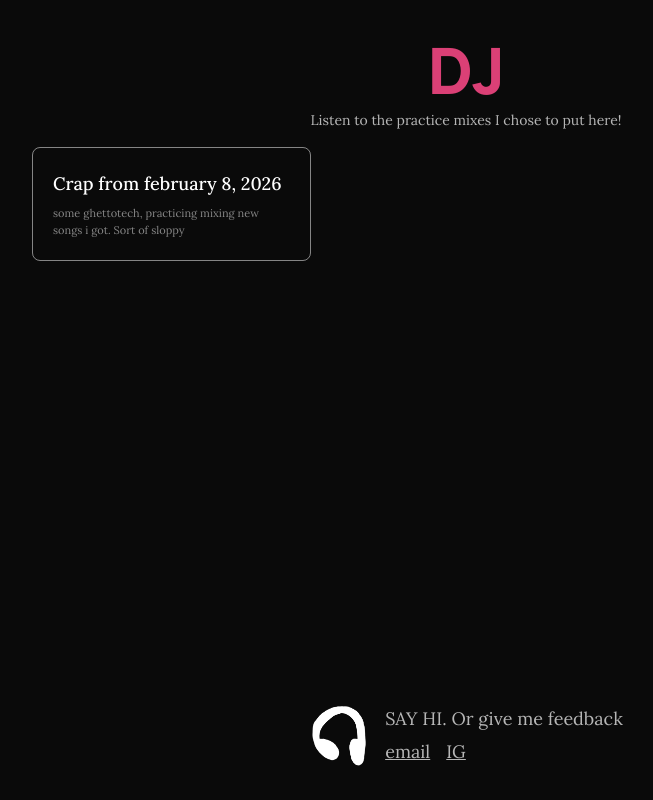
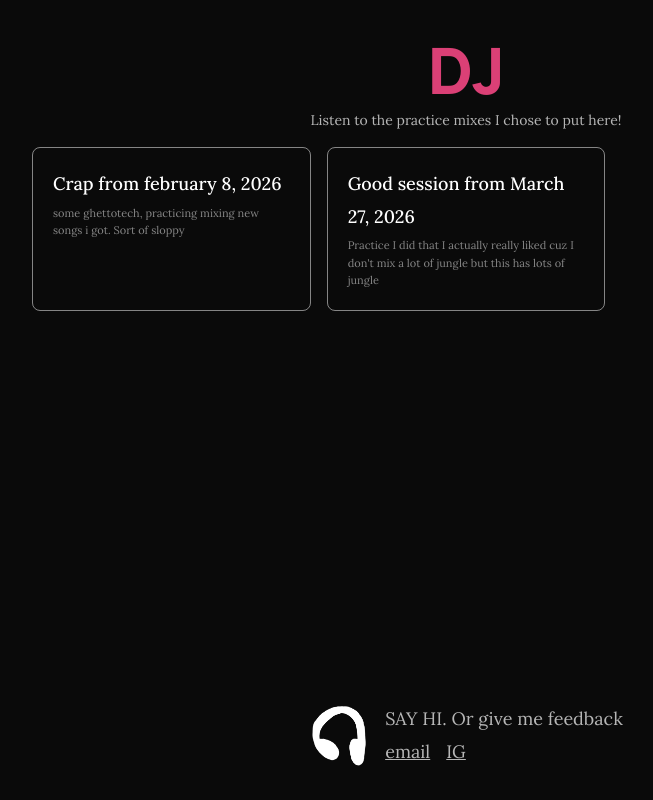
Before and after one commit to loluwao/fairly-odd-blog, a React (Vite) app: page /dj in a window 1280 px wide. Shown: the whole page, without its empty margins (174-827 px from the left). Built offline with nearby package versions, Linux system fonts and the light colour scheme; no server answers.

Commit message:
add track march 27

```diff
--- a/src/dj/tracks.ts
+++ b/src/dj/tracks.ts
@@ -7,4 +7,5 @@ export interface Track {
 
 export const TRACKS: Track[] = [
   { id: 'feb-8-26', title: 'Crap from february 8, 2026', url: `${import.meta.env.VITE_AUDIO_BUCKET}/FEB826.mp3`, description: 'some ghettotech, practicing mixing new songs i got. Sort of sloppy' },
+  { id: 'march-27-26', title: 'Good session from March 27, 2026', url: `${import.meta.env.VITE_AUDIO_BUCKET}/MAR2726.mp3`, description: 'Practice I did that I actually really liked cuz I don\'t mix a lot of jungle but this has lots of jungle' },
 ];
```
